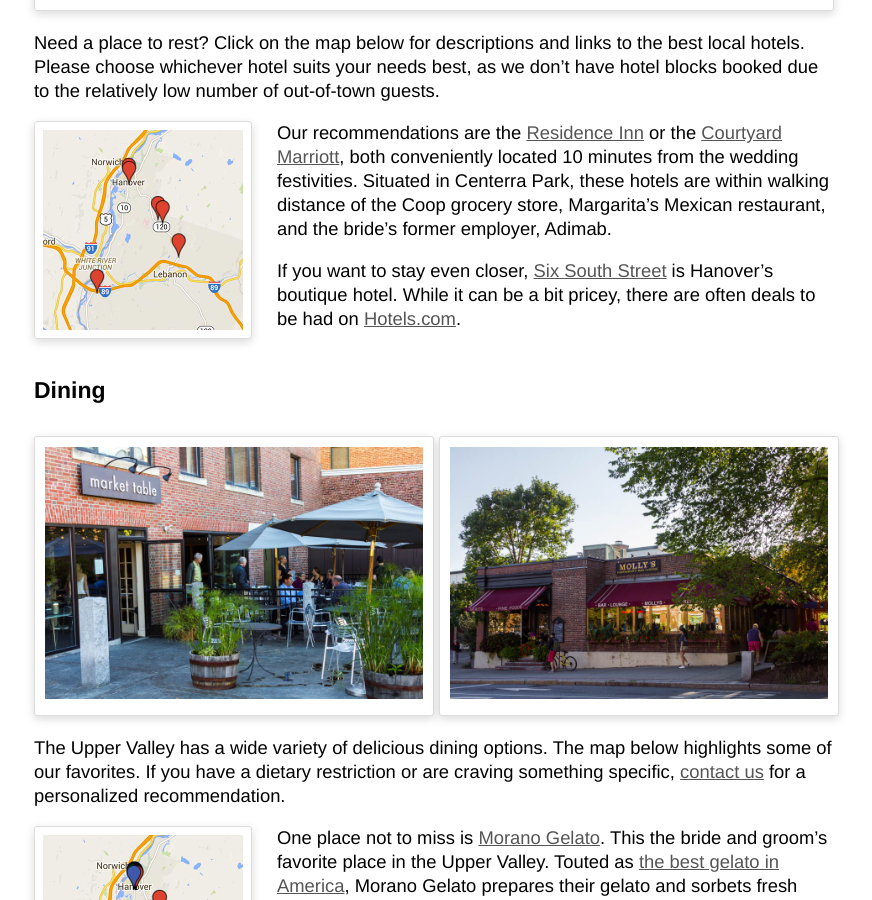
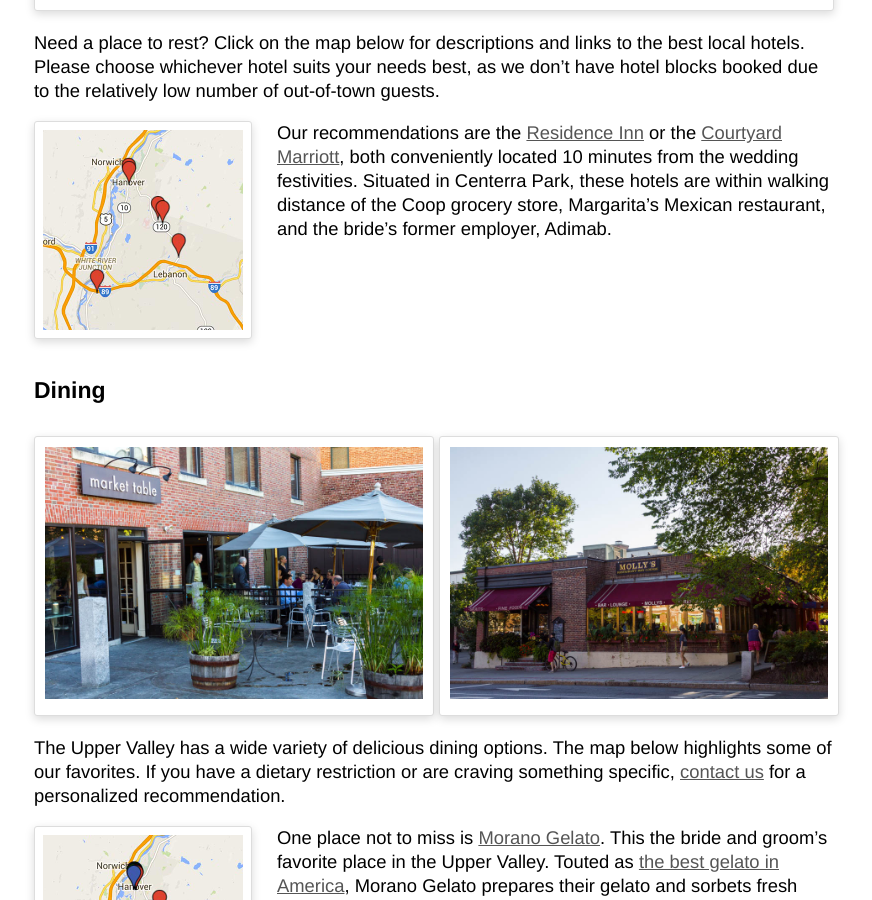
Before and after one commit to dnschnur/piday.github.com, a Jekyll site: the page built from travel/index.md, in a window 1280 px wide and 900 px high, scrolled down 1385 px. Shown: the whole window, without its empty margins (206-1078 px from the left). Built offline with Jekyll 4.4.1, drawn with Linux system fonts in a browser that asks for light colours; nearby versions of some CDN libraries.

Commit message:
Remove extra hotel recommendation.

```diff
--- a/travel/index.md
+++ b/travel/index.md
@@ -20,8 +20,6 @@ Need a place to rest? Click on the map below for descriptions and links to the b
 </a>
 
 Our recommendations are the [Residence Inn](http://www.marriott.com) or the [Courtyard Marriott](http://www.marriott.com), both conveniently located 10 minutes from the wedding festivities. Situated in Centerra Park, these hotels are within walking distance of the Coop grocery store, Margarita's Mexican restaurant, and the bride's former employer, Adimab.
-
-If you want to stay even closer, [Six South Street](http://www.sixsouth.com) is Hanover's boutique hotel. While it can be a bit pricey, there are often deals to be had on [Hotels.com](http://www.hotels.com).
 
 ### Dining ###
 
```
